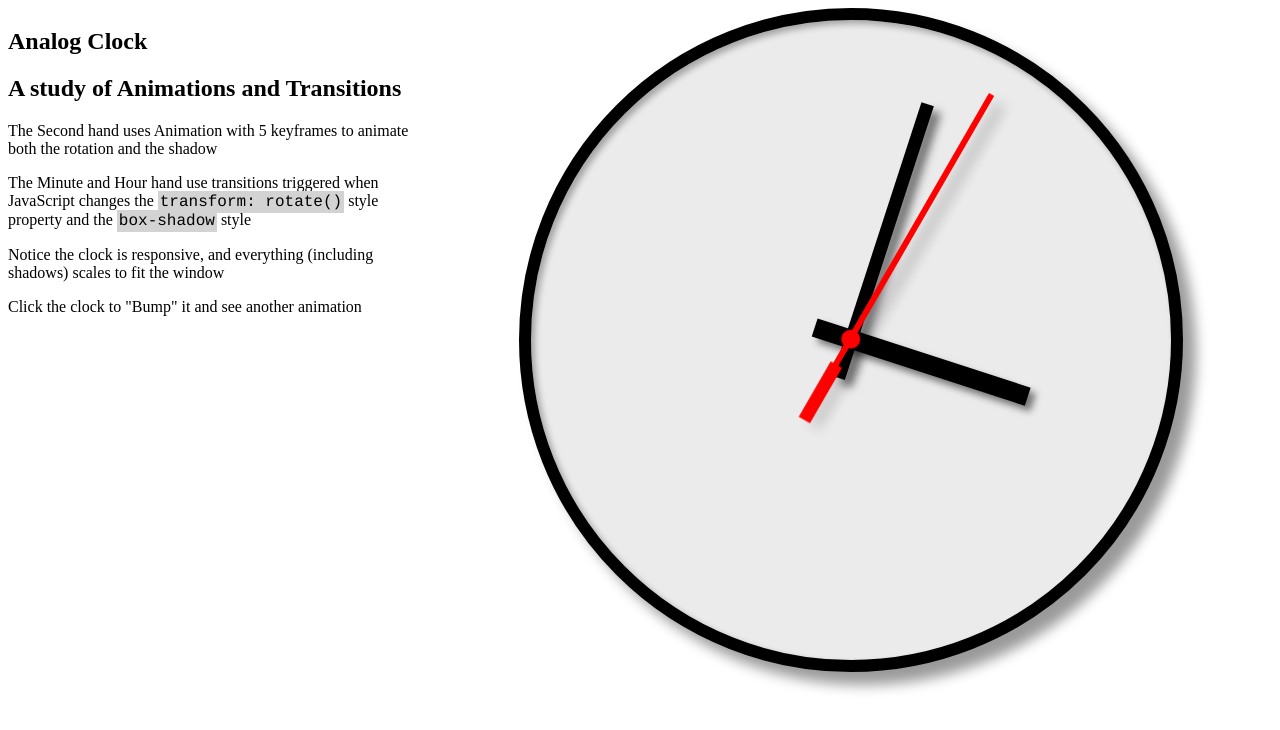
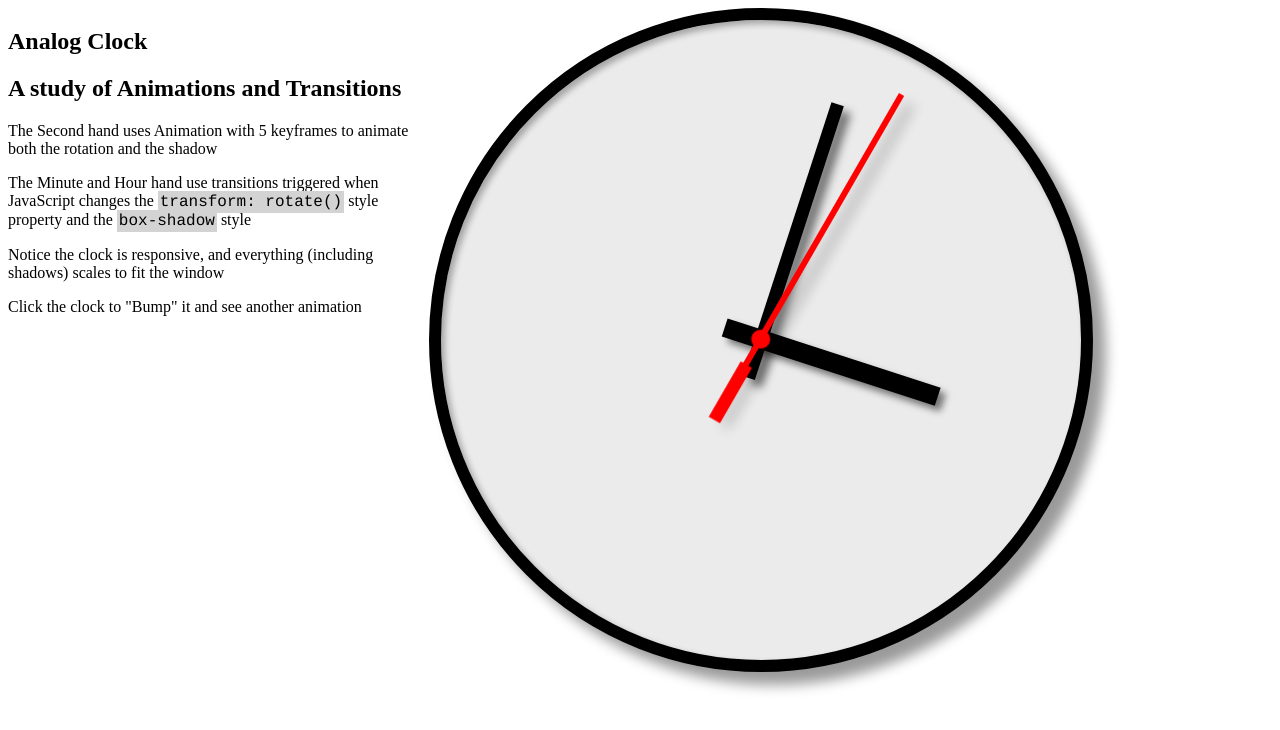
Before and after one commit to dcenatiempo/CIT-261, a plain HTML site: page topic_8_11_12_13/index.html in a window 1280 px wide. Drawn offline with Linux system fonts and the light colour scheme.

Commit message:
Fix clock positioning bug

```diff
--- a/topic_8_11_12_13/style.css
+++ b/topic_8_11_12_13/style.css
@@ -1,7 +1,7 @@
 body {
   display: grid;
   grid-template-columns: 1fr 2fr;
-  overflow-X: hidden;
+  overflow: hidden;
 }
 .code {
   font-family: courier;
@@ -83,7 +83,6 @@ body {
 }
 
 .face {
-  margin: auto;
   position: relative;
   border-radius:100%;
   border: solid;
```
